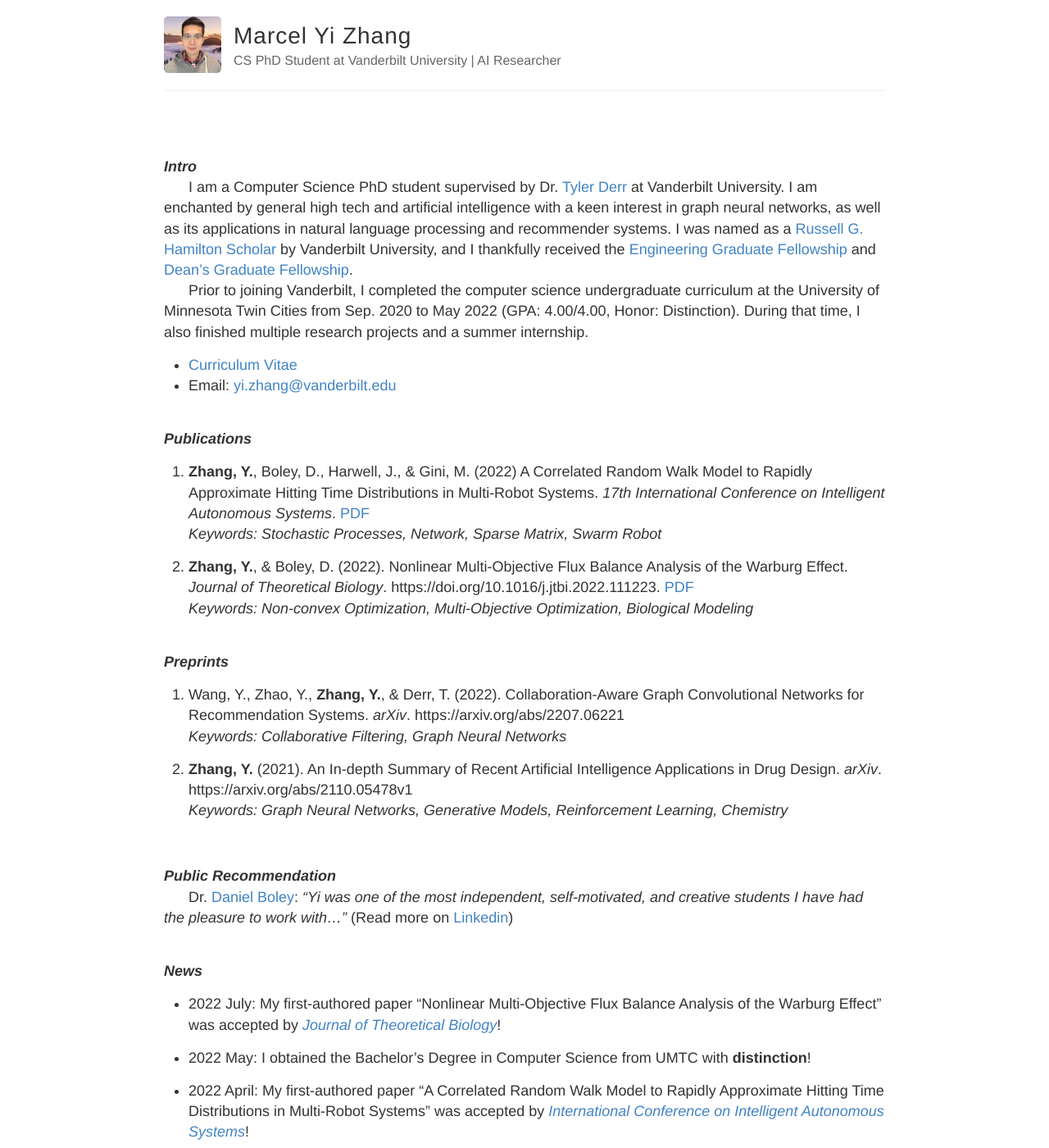
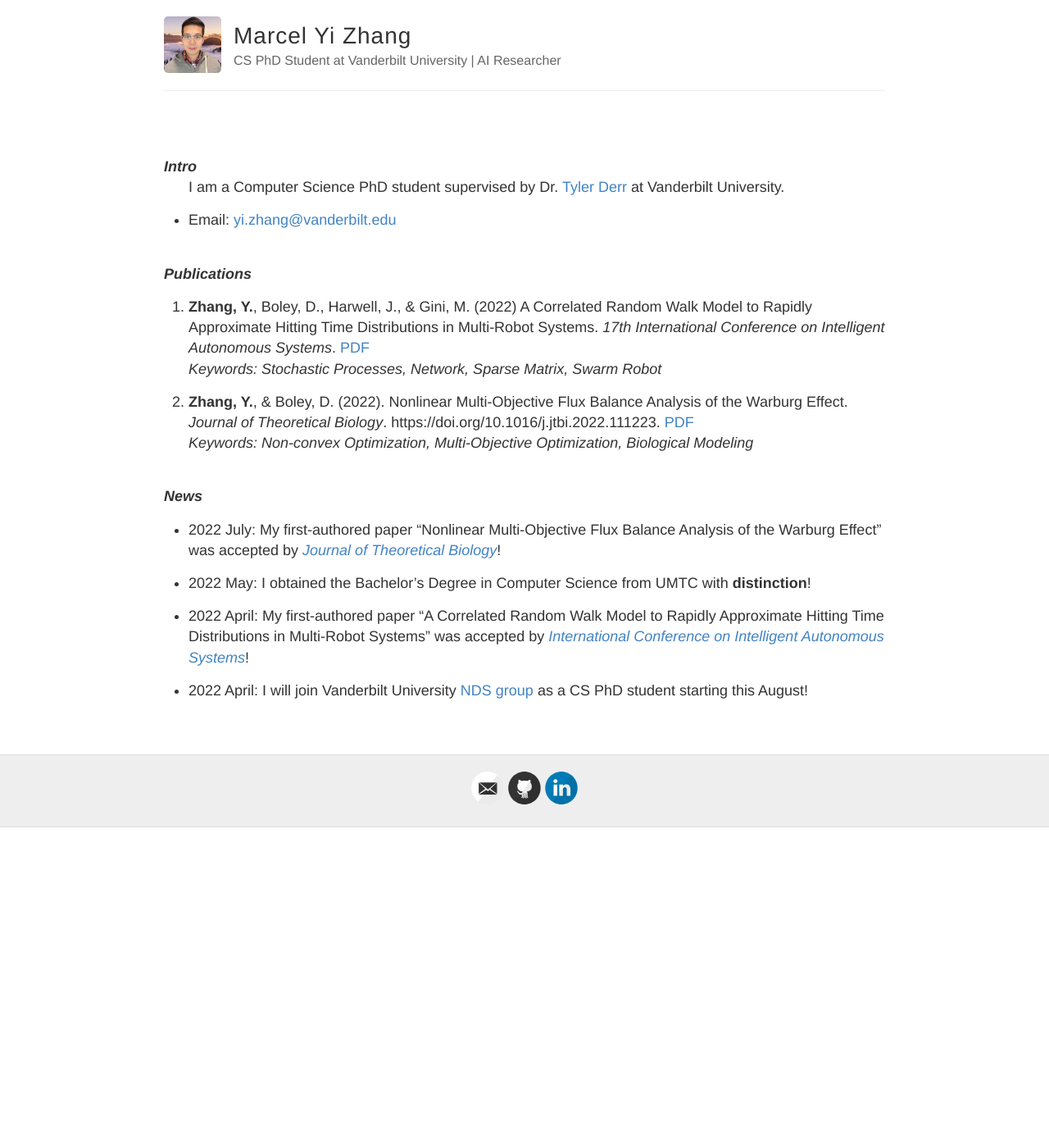
Before and after one commit to YiZhan2854/YiZhan2854.github.io, a Jekyll site: the page built from index.md, in a window 1280 px wide and 1400 px high. Shown: the whole window at 82% size. Built offline with Jekyll 4.4.1, drawn with Linux system fonts in a browser that asks for light colours; some of the changed text lies outside the part shown.

Commit message:
Update index.md

```diff
--- a/index.md
+++ b/index.md
@@ -3,10 +3,8 @@ layout: page
 published: ture
 ---
 ***Intro***
-&nbsp;&nbsp;&nbsp;&nbsp;&nbsp;&nbsp;I am a Computer Science PhD student supervised by Dr. [Tyler Derr](https://tylersnetwork.github.io/) at Vanderbilt University. I am enchanted by general high tech and artificial intelligence with a keen interest in graph neural networks, as well as its applications in natural language processing and recommender systems. I was named as a [Russell G. Hamilton Scholar](https://gradschool.vanderbilt.edu/gli/russell-g-hamilton/) by Vanderbilt University, and I thankfully received the [Engineering Graduate Fellowship](https://gradschool.vanderbilt.edu/funding/) and [Dean’s Graduate Fellowship](https://gradschool.vanderbilt.edu/funding/university_scholarships.php).
-&nbsp;&nbsp;&nbsp;&nbsp;&nbsp;&nbsp;Prior to joining Vanderbilt, I completed the computer science undergraduate curriculum at the University of Minnesota Twin Cities from Sep. 2020 to May 2022 (GPA: 4.00/4.00, Honor: Distinction). During that time, I also finished multiple research projects and a summer internship.
+&nbsp;&nbsp;&nbsp;&nbsp;&nbsp;&nbsp;I am a Computer Science PhD student supervised by Dr. [Tyler Derr](https://tylersnetwork.github.io/) at Vanderbilt University.
 
-- [Curriculum Vitae](https://yizhan2854.github.io/CV_July21_Updated.pdf)
 - Email: <yi.zhang@vanderbilt.edu>
 &nbsp;&nbsp;&nbsp;&nbsp;&nbsp;&nbsp;&nbsp;&nbsp;&nbsp;&nbsp;&nbsp;&nbsp;&nbsp;&nbsp;&nbsp;&nbsp;&nbsp;&nbsp;&nbsp;&nbsp;&nbsp;&nbsp;&nbsp;&nbsp;&nbsp;&nbsp;&nbsp;&nbsp;&nbsp;&nbsp;&nbsp;&nbsp;&nbsp;&nbsp;&nbsp;&nbsp;&nbsp;&nbsp;&nbsp;&nbsp;&nbsp;&nbsp;&nbsp;&nbsp;&nbsp;&nbsp;&nbsp;&nbsp;&nbsp;&nbsp;&nbsp;&nbsp;&nbsp;&nbsp;&nbsp;&nbsp;&nbsp;&nbsp;&nbsp;&nbsp;&nbsp;&nbsp;&nbsp;&nbsp;&nbsp;&nbsp;&nbsp;&nbsp;&nbsp;&nbsp;&nbsp;&nbsp;&nbsp;&nbsp;&nbsp;&nbsp;&nbsp;&nbsp;&nbsp;&nbsp;&nbsp;&nbsp;&nbsp;&nbsp;&nbsp;&nbsp;&nbsp;&nbsp;&nbsp;&nbsp;&nbsp;&nbsp;&nbsp;&nbsp;&nbsp;&nbsp;&nbsp;&nbsp;&nbsp;&nbsp;&nbsp;&nbsp;&nbsp;&nbsp;&nbsp;&nbsp;&nbsp;&nbsp;&nbsp;&nbsp;&nbsp;&nbsp;&nbsp;&nbsp;&nbsp;&nbsp;&nbsp;&nbsp;&nbsp;&nbsp;&nbsp;&nbsp;&nbsp;&nbsp;&nbsp;&nbsp;&nbsp;&nbsp;&nbsp;&nbsp;&nbsp;&nbsp;&nbsp;&nbsp;&nbsp;&nbsp;&nbsp;&nbsp;&nbsp;
 
@@ -19,23 +17,6 @@ published: ture
 *Keywords: Non-convex Optimization, Multi-Objective Optimization, Biological Modeling*
 &nbsp;&nbsp;&nbsp;&nbsp;&nbsp;&nbsp;&nbsp;&nbsp;&nbsp;&nbsp;&nbsp;&nbsp;&nbsp;&nbsp;&nbsp;&nbsp;&nbsp;&nbsp;&nbsp;&nbsp;&nbsp;&nbsp;&nbsp;&nbsp;&nbsp;&nbsp;&nbsp;&nbsp;&nbsp;&nbsp;&nbsp;&nbsp;&nbsp;&nbsp;&nbsp;&nbsp;&nbsp;&nbsp;&nbsp;&nbsp;&nbsp;&nbsp;&nbsp;&nbsp;&nbsp;&nbsp;&nbsp;&nbsp;&nbsp;&nbsp;&nbsp;&nbsp;&nbsp;&nbsp;&nbsp;&nbsp;&nbsp;&nbsp;&nbsp;&nbsp;&nbsp;&nbsp;&nbsp;&nbsp;&nbsp;&nbsp;&nbsp;&nbsp;&nbsp;&nbsp;&nbsp;&nbsp;&nbsp;&nbsp;&nbsp;&nbsp;&nbsp;&nbsp;&nbsp;&nbsp;&nbsp;&nbsp;&nbsp;&nbsp;&nbsp;&nbsp;&nbsp;&nbsp;&nbsp;&nbsp;&nbsp;&nbsp;&nbsp;&nbsp;&nbsp;&nbsp;&nbsp;&nbsp;&nbsp;&nbsp;&nbsp;&nbsp;&nbsp;&nbsp;&nbsp;&nbsp;&nbsp;&nbsp;&nbsp;&nbsp;&nbsp;&nbsp;&nbsp;&nbsp;&nbsp;&nbsp;&nbsp;&nbsp;&nbsp;&nbsp;&nbsp;&nbsp;&nbsp;&nbsp;&nbsp;&nbsp;&nbsp;&nbsp;&nbsp;&nbsp;&nbsp;&nbsp;&nbsp;&nbsp;&nbsp;&nbsp;&nbsp;&nbsp;&nbsp;
 
-
-***Preprints***
-1. Wang, Y., Zhao, Y., **Zhang, Y.**, & Derr, T. (2022). Collaboration-Aware Graph Convolutional Networks for Recommendation Systems. *arXiv*. https://arxiv.org/abs/2207.06221
-*Keywords: Collaborative Filtering, Graph Neural Networks*
-
-2. **Zhang, Y.** (2021). An In-depth Summary of Recent Artificial Intelligence Applications in Drug Design. *arXiv*. https://arxiv.org/abs/2110.05478v1
-*Keywords: Graph Neural Networks, Generative Models, Reinforcement Learning, Chemistry*
-
-
-&nbsp;&nbsp;&nbsp;&nbsp;&nbsp;&nbsp;&nbsp;&nbsp;&nbsp;&nbsp;&nbsp;&nbsp;&nbsp;&nbsp;&nbsp;&nbsp;&nbsp;&nbsp;&nbsp;&nbsp;&nbsp;&nbsp;&nbsp;&nbsp;&nbsp;&nbsp;&nbsp;&nbsp;&nbsp;&nbsp;&nbsp;&nbsp;&nbsp;&nbsp;&nbsp;&nbsp;&nbsp;&nbsp;&nbsp;&nbsp;&nbsp;&nbsp;&nbsp;&nbsp;&nbsp;&nbsp;&nbsp;&nbsp;&nbsp;&nbsp;&nbsp;&nbsp;&nbsp;&nbsp;&nbsp;&nbsp;&nbsp;&nbsp;&nbsp;&nbsp;&nbsp;&nbsp;&nbsp;&nbsp;&nbsp;&nbsp;&nbsp;&nbsp;&nbsp;&nbsp;&nbsp;&nbsp;&nbsp;&nbsp;&nbsp;&nbsp;&nbsp;&nbsp;&nbsp;&nbsp;&nbsp;&nbsp;&nbsp;&nbsp;&nbsp;&nbsp;&nbsp;&nbsp;&nbsp;&nbsp;&nbsp;&nbsp;&nbsp;&nbsp;&nbsp;&nbsp;&nbsp;&nbsp;&nbsp;&nbsp;&nbsp;&nbsp;&nbsp;&nbsp;&nbsp;&nbsp;&nbsp;&nbsp;&nbsp;&nbsp;&nbsp;&nbsp;&nbsp;&nbsp;&nbsp;&nbsp;&nbsp;&nbsp;&nbsp;&nbsp;&nbsp;&nbsp;&nbsp;&nbsp;&nbsp;&nbsp;&nbsp;&nbsp;&nbsp;&nbsp;&nbsp;&nbsp;&nbsp;&nbsp;&nbsp;&nbsp;&nbsp;&nbsp;&nbsp;
-
-
-***Public Recommendation***
-&nbsp;&nbsp;&nbsp;&nbsp;&nbsp;&nbsp;Dr. [Daniel Boley](https://cse.umn.edu/cs/dan-boley): *"Yi was one of the most independent, self-motivated, and creative students I have had the pleasure to work with..."* (Read more on [Linkedin](https://www.linkedin.com/in/yi-marcel-zhang-8458b0245/))
-&nbsp;&nbsp;&nbsp;&nbsp;&nbsp;&nbsp;&nbsp;&nbsp;&nbsp;&nbsp;&nbsp;&nbsp;&nbsp;&nbsp;&nbsp;&nbsp;&nbsp;&nbsp;&nbsp;&nbsp;&nbsp;&nbsp;&nbsp;&nbsp;&nbsp;&nbsp;&nbsp;&nbsp;&nbsp;&nbsp;&nbsp;&nbsp;&nbsp;&nbsp;&nbsp;&nbsp;&nbsp;&nbsp;&nbsp;&nbsp;&nbsp;&nbsp;&nbsp;&nbsp;&nbsp;&nbsp;&nbsp;&nbsp;&nbsp;&nbsp;&nbsp;&nbsp;&nbsp;&nbsp;&nbsp;&nbsp;&nbsp;&nbsp;&nbsp;&nbsp;&nbsp;&nbsp;&nbsp;&nbsp;&nbsp;&nbsp;&nbsp;&nbsp;&nbsp;&nbsp;&nbsp;&nbsp;&nbsp;&nbsp;&nbsp;&nbsp;&nbsp;&nbsp;&nbsp;&nbsp;&nbsp;&nbsp;&nbsp;&nbsp;&nbsp;&nbsp;&nbsp;&nbsp;&nbsp;&nbsp;&nbsp;&nbsp;&nbsp;&nbsp;&nbsp;&nbsp;&nbsp;&nbsp;&nbsp;&nbsp;&nbsp;&nbsp;&nbsp;&nbsp;&nbsp;&nbsp;&nbsp;&nbsp;&nbsp;&nbsp;&nbsp;&nbsp;&nbsp;&nbsp;&nbsp;&nbsp;&nbsp;&nbsp;&nbsp;&nbsp;&nbsp;&nbsp;&nbsp;&nbsp;&nbsp;&nbsp;&nbsp;&nbsp;&nbsp;&nbsp;&nbsp;&nbsp;&nbsp;&nbsp;&nbsp;&nbsp;&nbsp;&nbsp;&nbsp;
-
-
 ***News***
 - 2022 July: My first-authored paper "Nonlinear Multi-Objective Flux Balance Analysis of the Warburg Effect" was accepted by *[Journal of Theoretical Biology](https://www.journals.elsevier.com/journal-of-theoretical-biology)*!
 
@@ -44,5 +25,3 @@ published: ture
 - 2022 April: My first-authored paper "A Correlated Random Walk Model to Rapidly Approximate Hitting Time Distributions in Multi-Robot Systems" was accepted by *[International Conference on Intelligent Autonomous Systems](https://www.ias-17.org/)*!
 
 - 2022 April: I will join Vanderbilt University [NDS group](https://nds-vu.github.io/) as a CS PhD student starting this August!
-
-- 2022 April: I fortunately received the **Dean’s Graduate Fellowship** from Vanderbilt University!
```
